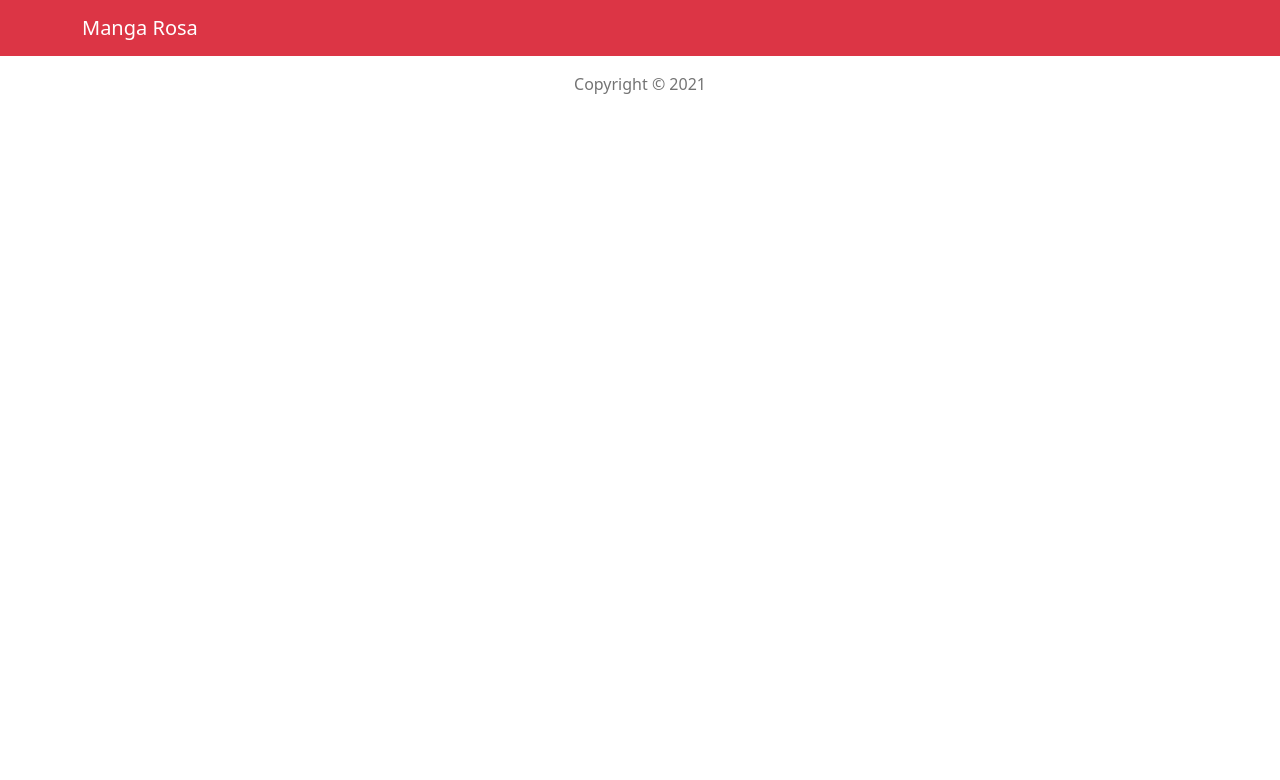
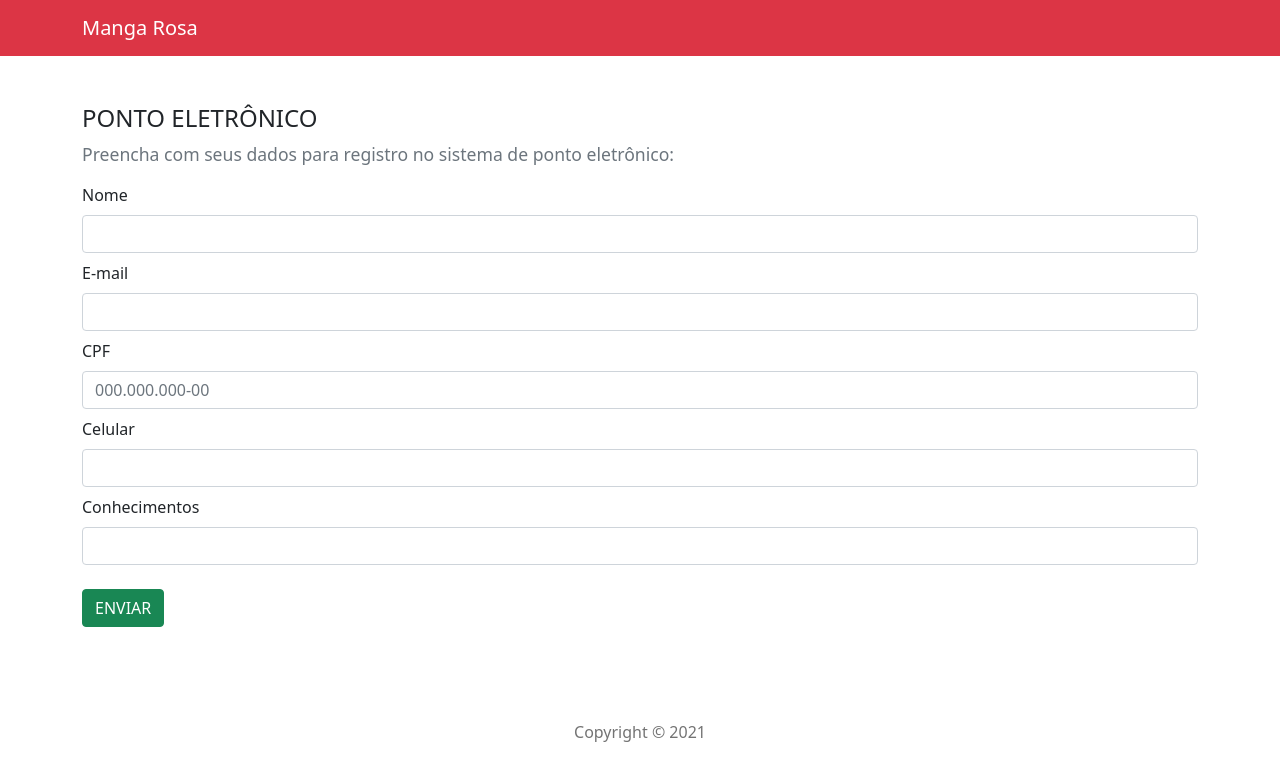
Before and after one commit to patriciafelixx/mangarosa, a React (Create React App) app in the folder frontend/: page /1/registrar in a window 1280 px wide. Shown: the top 780 px of the page. Built offline with nearby package versions, Linux system fonts and the light colour scheme.

Commit message:
Formulário e validações para envio dos dados

```diff
--- a/frontend/src/App.css
+++ b/frontend/src/App.css
@@ -1,11 +1,12 @@
 h1 {
     font-size: 2rem;
 }
-
 h2 {
     font-size: 1.5rem;
 }
-
 p {
     font-size: 1.1rem;
 }
+.content {
+    min-height: 75vh;
+}
--- a/frontend/src/App.jsx
+++ b/frontend/src/App.jsx
@@ -6,6 +6,7 @@ import './App.css';
 import Header from './components/Header';
 import Index from './pages/Index';
 import Validate from './pages/Validate';
+import RegisterForm from './pages/RegisterForm';
 import Footer from './components/Footer';
 
 const App = () => {
@@ -15,6 +16,7 @@ const App = () => {
         <Switch>
             <Route path="/registros" component={Index} />
             <Route path="/:slug/validar" component={Validate} />
+            <Route path="/:slug/registrar" component={RegisterForm} />
         </Switch>
         <Footer />
     </BrowserRouter>
--- a/frontend/src/pages/Index.css
+++ /dev/null
@@ -1,3 +0,0 @@
-.content {
-    min-height: 75vh;
-}
--- a/frontend/src/pages/Index.jsx
+++ b/frontend/src/pages/Index.jsx
@@ -1,7 +1,6 @@
 import React, { Component } from 'react';
 import { Button, Container, Table } from 'react-bootstrap';
 import api from '../services/api';
-import './Index.css';
 
 class Index extends Component {
 
--- /dev/null
+++ b/frontend/src/pages/RegisterForm.jsx
@@ -0,0 +1,80 @@
+import React, { Component } from 'react';
+import { Button, Container, Form, FormGroup } from 'react-bootstrap';
+import api from '../services/api';
+
+class RegisterForm extends Component {
+
+    state = {
+        name: '',
+        email: '',
+        cpf: '',
+        phone: '',
+        skills: '',
+        slug: ''
+    }
+
+    async componentDidMount() {
+        const { slug } = this.props.match.params;
+        this.setState({ slug });
+    }
+
+    render() {
+        const onChange = e => {
+            const { name, value } = e.target;
+            this.setState({ ...this.state, [name]: value });
+        }
+
+        const onSubmit = async (e) => {
+            e.preventDefault();
+
+            await api.post(`http://localhost:3333/${this.state.slug}/registrar`, this.state)
+                .then(response => {
+                    response.status === 200 && alert('Cadastro efetuado com sucesso!');;
+                })
+                .catch(err => {
+                    const json = err.request.response;
+                    const obj = JSON.parse(json)
+                    obj.error.errors.map(err => {
+                        console.log(err.message);
+                    })
+                });
+        }
+
+        return (
+            <Container className="content">
+                <h2 className="mt-5">PONTO ELETRÔNICO</h2>
+                <p className="mb-3 text-muted">Preencha com seus dados para registro no sistema de ponto eletrônico:</p>
+
+                <Form onSubmit={onSubmit}>
+                    <FormGroup className="mb-2">
+                        <Form.Label htmlFor="name">Nome</Form.Label>
+                        <Form.Control type="text" id="name" name="name"  onChange={onChange} />
+                    </FormGroup>
+                    <FormGroup className="mb-2">
+                        <Form.Label htmlFor="email">E-mail</Form.Label>
+                        <Form.Control type="email" id="email" name="email" onChange={onChange} />
+                    </FormGroup>
+                    <FormGroup className="mb-2">
+                        <Form.Label htmlFor="cpf">CPF</Form.Label>
+                        <Form.Control type="text" id="cpf" name="cpf" placeholder="000.000.000-00" onChange={onChange} />
+                    </FormGroup>
+                    <FormGroup className="mb-2">
+                        <Form.Label htmlFor="phone">Celular</Form.Label>
+                        <Form.Control type="text" id="phone" name="phone" onChange={onChange} />
+                    </FormGroup>
+                    <FormGroup className="mb-2">
+                        <Form.Label htmlFor="skills">Conhecimentos</Form.Label>
+                        <Form.Control type="text" id="skills" name="skills" onChange={onChange} />
+                    </FormGroup>
+
+                    <FormGroup className="mt-4">
+                        <Button type="submit" variant="success">ENVIAR</Button>
+                    </FormGroup>
+                </Form>
+
+            </Container>
+        )
+    }
+}
+
+export default RegisterForm;
```
Also changed, not shown: 1 other file (tests, documents, lock files or other folders).
